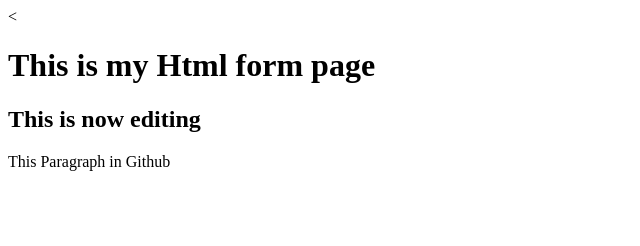
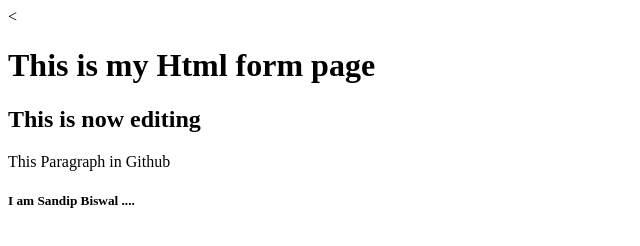
Before and after one commit to sandeepbiswalIT/GithubLearningDay1, a plain HTML site: page form.html in a window 1280 px wide. Shown: the whole page, without its empty margins (0-640 px from the left). Drawn offline with Linux system fonts and the light colour scheme.

Commit message:
i added my name

```diff
--- a/form.html
+++ b/form.html
@@ -13,6 +13,8 @@
         <h1>This is my Html form page</h1>
         <h2>This is now editing</h2>
         <p>This Paragraph in Github</p>
+
+        <h5>I am Sandip Biswal ....</h5>
         <script src="" async defer></script>
     </body>
 </html>
```
Also changed, not shown: index.html (+1 -0 lines).
